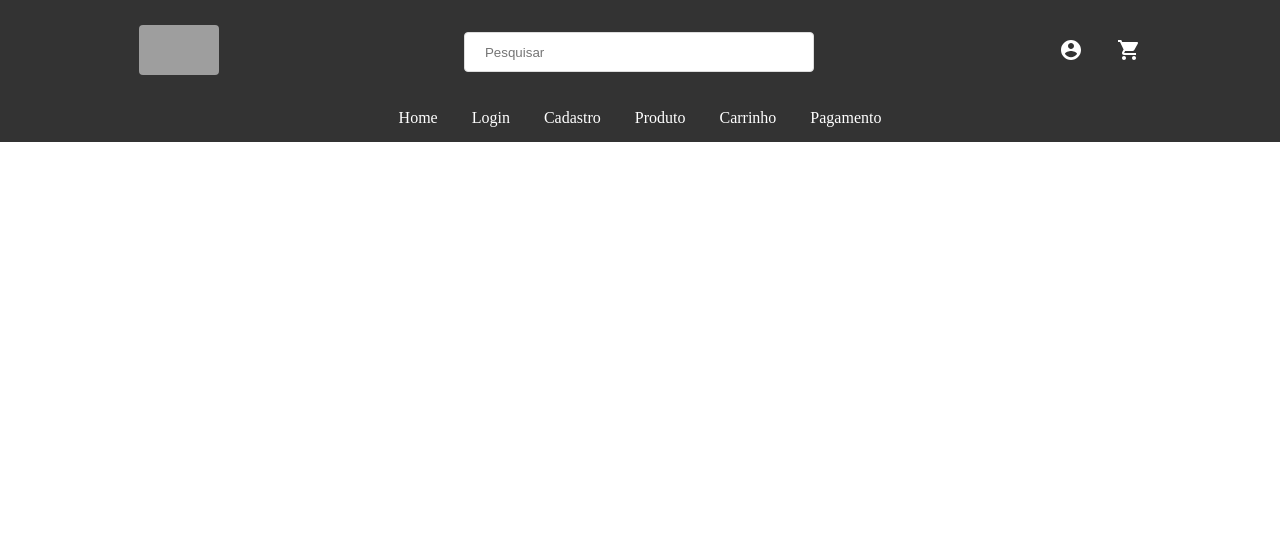
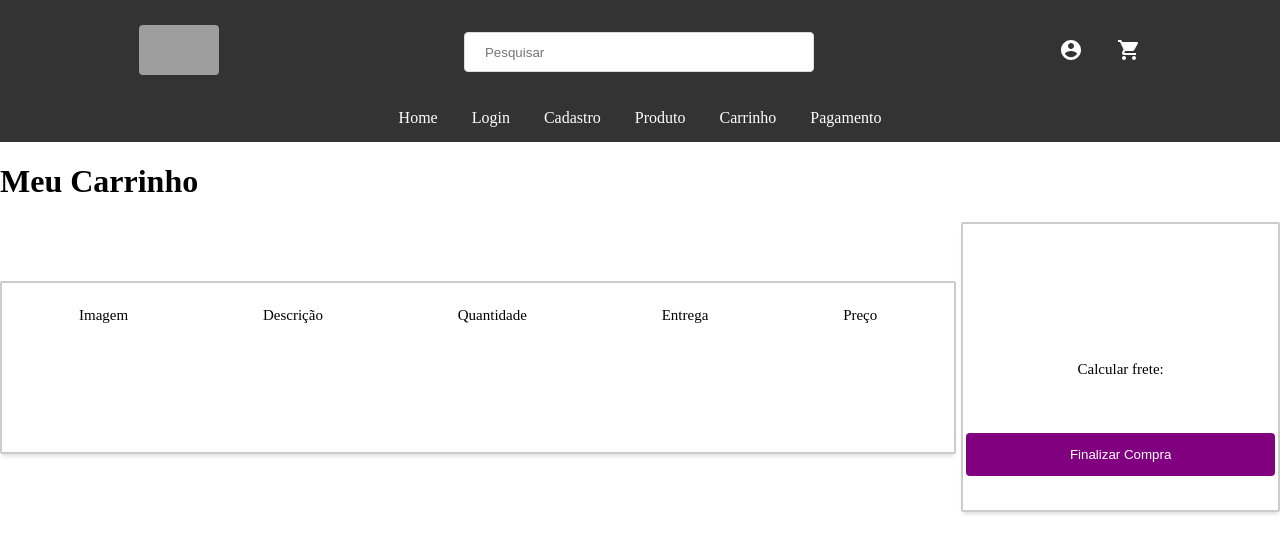
Before and after one commit to JmJunior20/serratec-ecommerce, a React (Create React App) app: page /carrinho in a window 1280 px wide. Shown: the top 554 px of the page. Built offline with nearby package versions, Linux system fonts and the light colour scheme; grey boxes are pictures that could not be loaded.

Commit message:
Criando a pagina de carrinho

```diff
--- a/src/pages/carrinho/Carrinho.js
+++ b/src/pages/carrinho/Carrinho.js
@@ -1,45 +1,10 @@
-import React, { useState, useEffect } from "react";
-import apiUsuarios from "../../services/usuario-api";
-import utilStorage from "../../utils/storage";
+import React from 'react';
+import Composicao2 from '../composicao/Composicao2';
 
 const Carrinho = () => {
 
-    const [cliente, setCliente] = useState([]);
-
-    const obtercliente = () => {
-        apiUsuarios.obterTodos()
-        .then(resposta =>{
-            // Eu poderia varrer o data e para cada item que veio na requisição
-            // montar um novo array de new Usuario e depois salvar no state.
-            setCliente(resposta.data);
-        })
-        .catch(erro =>{
-            console.log(erro);
-        })
-    }
-
-    useEffect(() =>{
-
-        let token = utilStorage.obterTokenNaStorage();
-
-        if(!token){
-            window.open("/login", "_self");
-            return;
-        }
-
-        obtercliente();
-    });
-
     return (
-        <center>
-            {cliente.map(cliente => (
-                <div>
-                    <p> <strong>Id:</strong> {cliente.id}</p>
-                    <p> <strong>Nome:</strong> {cliente.nome}</p>
-                    <p> <strong>E-mail:</strong> {cliente.email}</p>
-                </div>
-            ))}
-        </center>
+        <Composicao2></Composicao2>
     );
 }
 
--- a/src/pages/composicao/Composicao.js
+++ b/src/pages/composicao/Composicao.js
@@ -1,10 +1,16 @@
-import React from 'react';
+import React, { useState, useEffect } from "react";
 import Card4 from '../../components/models/CardMain2';
 import { useHistory } from 'react-router-dom';
+import { DivPersonalizada5 } from "../../styles/geral-styles";
+import { Link } from 'react-router-dom';
 
-import { Button, InputText } from '../../styles/forms-styles' ;
+import { Button, InputText } from '../../styles/forms-styles';
+
+import apiProduto from "../../services/produtos-api";
 
 const Composicao = () => {
+
+    const [produto, setProduto] = useState([]);
 
     const history = useHistory();
 
@@ -12,15 +18,44 @@ const Composicao = () => {
         history.push("/pagamento");
     }
 
+    apiProduto.obterPorId(produto.id)
+    .then(resposta =>{
+                // Eu poderia varrer o data e para cada item que veio na requisição
+                // montar um novo array de new Usuario e depois salvar no state.
+                setProduto(resposta.data);
+            })
+            .catch(erro =>{
+                console.log(erro);
+    })
+
+
     return (
-        <Card4
-        header={"Qtd em estoque:"}
-        main={"Qtd:"}
-        main2={"Calcular frete"}
-        main3={<InputText></InputText>}
-        footer={<Button>Adicionar ao Carrinho</Button>}
-        footer2={<Button onClick={handleClick}>Comprar</Button>}
-        ></Card4>
+        <Card4 >
+            {/* <div>
+                <p>Qtd em estoque: {produto.quantidadeEmEstoque}
+                </p>
+            </div> */}
+
+            <DivPersonalizada5>
+                Qtd:
+                <InputText type="Number"></InputText>
+            </DivPersonalizada5>
+
+            <div>
+                <br></br>
+                <label>Calcular frete:</label>
+                <InputText placeholder="CEP"></InputText>
+            </div>
+
+            <Link to={"/carrinho"}>
+                <Button>Adicionar ao Carrinho</Button>
+            </Link>
+
+
+        {<Button onClick={handleClick}>Comprar</Button>}
+
+
+        </Card4>
 
     )
 
--- /dev/null
+++ b/src/pages/composicao/Composicao2.js
@@ -0,0 +1,47 @@
+import React from 'react';
+import {Card3} from '../../styles/geral-styles';
+import Card4 from '../../components/models/CardMain2';
+import { DivPersonalizada6 } from "../../styles/geral-styles";
+import { Link } from 'react-router-dom';
+
+import { Button } from '../../styles/forms-styles';
+
+const Composicao2 = () => {
+    return (
+        <div>
+            <h1>Meu Carrinho</h1>
+            <DivPersonalizada6>
+                <Card3>
+                        <p>Imagem</p>
+                        <p>Descrição</p>
+                        <p>Quantidade</p>
+                        <p>Entrega</p>
+                        <p>Preço</p>
+
+                </Card3>
+
+                <Card4 >
+                        {/* <div>
+                            <p>Qtd em estoque: {produto.quantidadeEmEstoque}
+                            </p>
+                        </div> */}
+
+
+                        <div>
+                            <br></br>
+                            <label>Calcular frete:</label>
+                        </div>
+
+                        <Link to={"/pagamento"}>
+                            <Button>Finalizar Compra</Button>
+                        </Link>
+
+
+                </Card4>
+            </DivPersonalizada6>
+
+        </div>
+    )
+
+}
+export default Composicao2;
--- /dev/null
+++ b/src/pages/produto/Image.js
@@ -0,0 +1,10 @@
+import styled from "styled-components";
+
+const Image = styled.div`
+  img {
+    align-items: center;
+    max-width: 150px;
+  }
+`;
+
+export default Image;
--- a/src/styles/geral-styles.js
+++ b/src/styles/geral-styles.js
@@ -10,7 +10,7 @@ export const DivPersonalizada = styled.div`
     border: ${props => props.border};
     padding: 25px;
     margin: ${props => props.margin};
-    margin-top: ${props => props.marginTop}
+    margin-top: ${props => props.marginTop};
 `;
 
 export const DivPersonalizada2 = styled(DivPersonalizada)`
@@ -45,9 +45,9 @@ export const DivPersonalizada4 = styled(DivPersonalizada)`
 
 `;
 
-export const Card3= styled(Card)`
+export const Card3 = styled(Card)`
     width: auto;
-    height:150px ;
+    height: 150px;
     padding:1%;
     margin-bottom: 0;
     display: flex;
@@ -56,14 +56,27 @@ export const Card3= styled(Card)`
 
 `;
 
-export const Card4= styled(Card)`
+export const Card4 = styled(Card)`
     width: auto;
-    height: auto;
+    height: 280px;
     padding:1%;
     margin-bottom: 0;
     display: flex;
     flex-direction: column;
     justify-content: space-around;
 
+`;
 
+export const DivPersonalizada5 = styled.div`
+    display: grid;
+    grid-template-columns: 1fr 3fr;
+    gap: 5px;
+    align-items: center;
 `;
+
+export const DivPersonalizada6 = styled.div`
+    display: grid;
+    grid-template-columns: 3fr 1fr;
+    gap: 5px;
+    align-items: center;
+`;
```
Also changed, not shown: src/pages/pagamento/Pagamento.js (+12 -34 lines), src/pages/produto/Produto.js (+5 -2 lines), src/utils/image/image_grupo6.jpeg (added).
